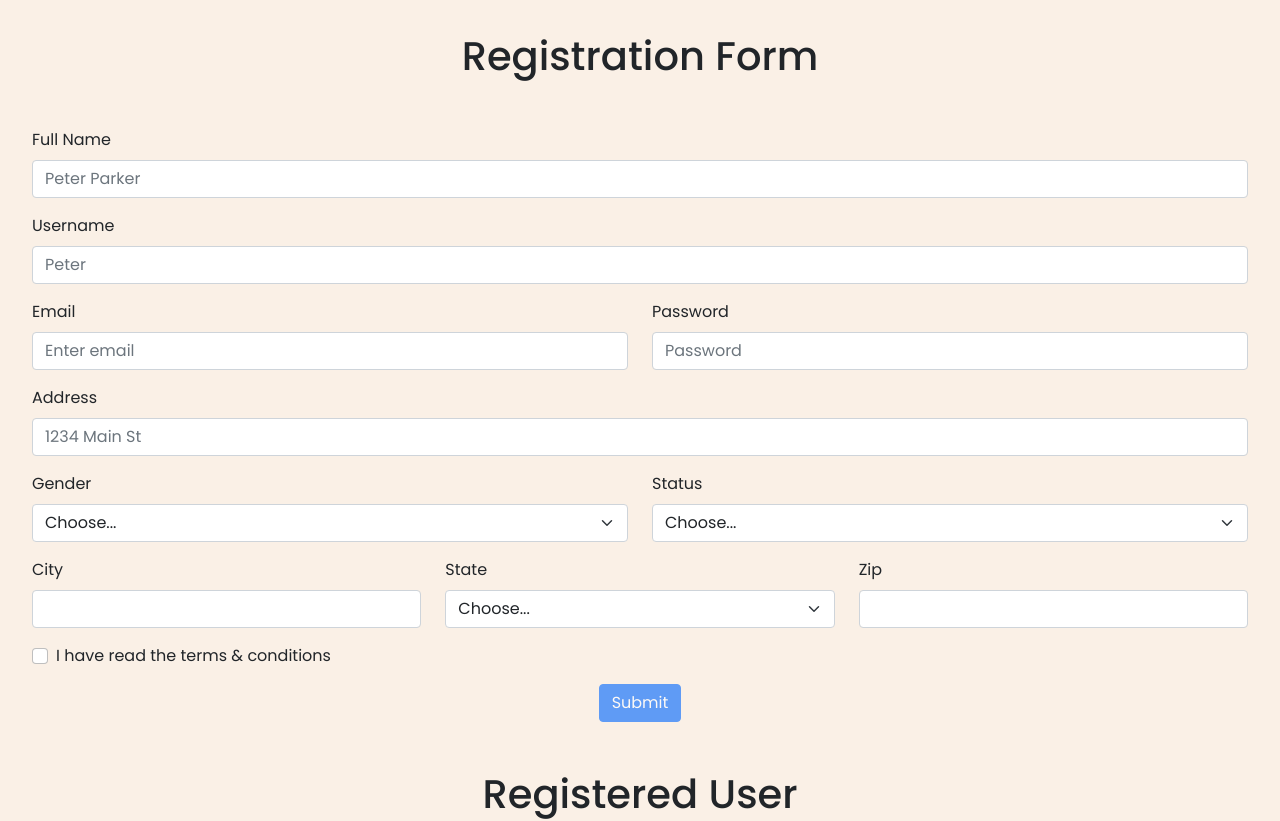
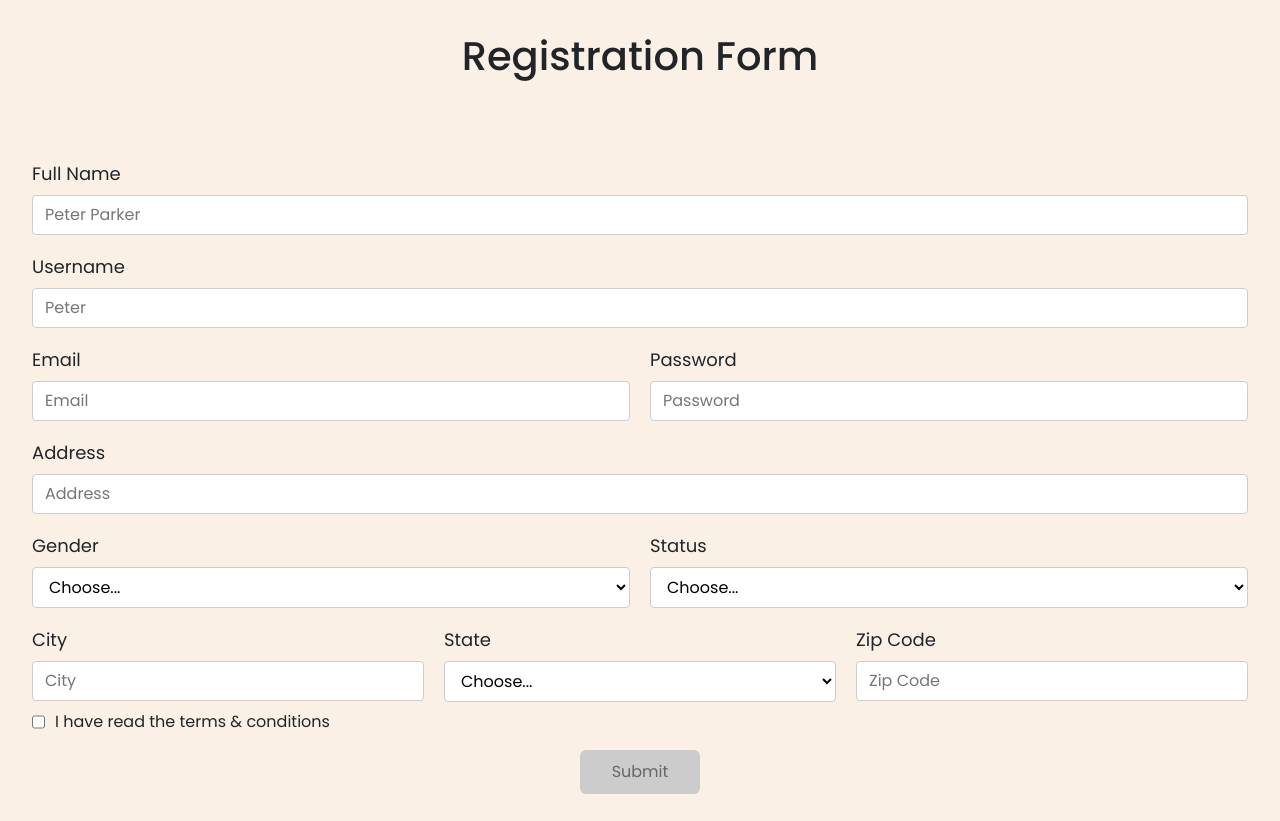
Before and after one commit to regovariff/registrationForm, a React (Vite) app: page / in a window 1280 px wide. Shown: the top 821 px of the page. Built offline with nearby package versions, Linux system fonts and the light colour scheme.

Commit message:
edit form body

```diff
--- a/src/App.css
+++ b/src/App.css
@@ -13,6 +13,13 @@
   text-align: left;
 }
 
+/* registration form start */
+
+.regForm {
+  margin-top: 5rem;
+  margin-bottom: 5rem;
+}
+
 .inputContainer{
   width: 100%;
   padding: 7px 12px;
@@ -23,3 +30,63 @@
   border-radius: 4px;
   box-sizing: border-box;
 }
+
+.regForm .item label{
+  display: block;
+    margin-top: 10px;
+    font-size: 18px;
+    text-align: left;
+}
+
+.regForm .itemhorizontal{
+  display: flex;
+  gap: 20px;
+}
+
+.regForm .itemhorizontal .item{
+  width: 50%;
+}
+
+.checkForm{
+  display: flex;
+  text-align: left;
+  gap: 10px;
+}
+
+.checkForm input[type=checkbox]{
+  display: inline-block;
+  background-color: white;
+  border: 1px solid #ccc;
+  border-radius: 4px;
+  box-sizing: border-box;
+}
+
+/* registration form end */
+
+/* button start */
+
+.button {
+  background-color: chocolate;
+  border: none;
+  color: white;
+  padding: 10px 32px;
+  text-align: center;
+  text-decoration: none;
+  display: inline-block;
+  margin: 4px 2px;
+  cursor: pointer;
+  border-radius: 6px;
+  margin-top: 1rem;
+}
+
+.button:hover {
+  background-color: #C4A484;
+}
+
+.button:disabled {
+  background-color: #ccc;
+  color: #666;
+  cursor: not-allowed;
+}
+
+/* button end */
--- a/src/components/FormBody.tsx
+++ b/src/components/FormBody.tsx
@@ -1,8 +1,4 @@
 import { useState, useEffect, useMemo } from "react";
-import Button from "react-bootstrap/Button";
-import Col from "react-bootstrap/Col";
-import Form from "react-bootstrap/Form";
-import Row from "react-bootstrap/Row";
 
 import { StateList } from "../data/StateList";
 
@@ -69,7 +65,7 @@ function FormBody() {
         const updatedPersons = [...persons, newPerson];
         localStorage.setItem("persons", JSON.stringify(updatedPersons));
       } else {
-        window.alert("Fill all the information")
+        window.alert("Fill all the information");
       }
     } else {
       console.log("please agree first");
@@ -87,133 +83,170 @@ function FormBody() {
 
   return (
     <>
-      <Form className="mainform mb-5 mt-5" onSubmit={handleSubmit}>
-        <Form.Group className="mb-3" controlId="formGridFullName">
-          <Form.Label>Full Name</Form.Label>
-          <Form.Control
+      <div className="regForm">
+        <form onSubmit={handleSubmit}>
+          <div className="item">
+            <label htmlFor="fullname">Full Name</label>
+            <input
+              className="inputContainer"
+              type="text"
+              value={person.fullname}
+              onChange={(e: React.ChangeEvent<HTMLInputElement>) =>
+                setPerson({ ...person, fullname: e.target.value })
+              }
               placeholder="Peter Parker"
-            value={person.fullname}
-            onChange={(e: React.ChangeEvent<HTMLInputElement>) => setPerson({ ...person, fullname: e.target.value })}
             />
-        </Form.Group>
+          </div>
 
-        <Form.Group className="mb-3" controlId="formGridUserName">
-          <Form.Label>Username</Form.Label>
-          <Form.Control
+          <div className="item">
+            <label htmlFor="fullname">Username</label>
+            <input
+              className="inputContainer"
+              type="text"
+              value={person.username}
+              onChange={(e: React.ChangeEvent<HTMLInputElement>) =>
+                setPerson({ ...person, username: e.target.value })
+              }
               placeholder="Peter"
-            value={person.username}
-            onChange={(e: React.ChangeEvent<HTMLInputElement>) => setPerson({ ...person, username: e.target.value })}
             />
-        </Form.Group>
+          </div>
 
-        <Row className="mb-3">
-          <Form.Group as={Col} controlId="formGridEmail">
-            <Form.Label>Email</Form.Label>
-            <Form.Control
+          <div className="itemhorizontal">
+            <div className="item">
+              <label htmlFor="email">Email</label>
+              <input
+                className="inputContainer"
                 type="email"
-              placeholder="Enter email"
                 value={person.email}
-              onChange={(e: React.ChangeEvent<HTMLInputElement>) => setPerson({ ...person, email: e.target.value })}
+                onChange={(e: React.ChangeEvent<HTMLInputElement>) =>
+                  setPerson({ ...person, email: e.target.value })
+                }
+                placeholder="Email"
               />
-          </Form.Group>
+            </div>
 
-          <Form.Group as={Col} controlId="formGridPassword">
-            <Form.Label>Password</Form.Label>
-            <Form.Control
+            <div className="item">
+              <label htmlFor="password">Password</label>
+              <input
+                className="inputContainer"
                 type="password"
-              placeholder="Password"
                 value={person.password}
                 onChange={(e: React.ChangeEvent<HTMLInputElement>) =>
                   setPerson({ ...person, password: e.target.value })
                 }
+                placeholder="Password"
               />
-          </Form.Group>
-        </Row>
+            </div>
+          </div>
 
-        <Form.Group className="mb-3" controlId="formGridAddress1">
-          <Form.Label>Address</Form.Label>
-          <Form.Control
-            placeholder="1234 Main St"
+          <div className="item">
+            <label htmlFor="address">Address</label>
+            <input
+              className="inputContainer"
+              type="text"
               value={person.address}
-            onChange={(e: React.ChangeEvent<HTMLInputElement>) => setPerson({ ...person, address: e.target.value })}
+              onChange={(e: React.ChangeEvent<HTMLInputElement>) =>
+                setPerson({ ...person, address: e.target.value })
+              }
+              placeholder="Address"
             />
-        </Form.Group>
+          </div>
 
-        <Row className="mb-3">
-          <Form.Group as={Col} controlId="formGridGender">
-            <Form.Label>Gender</Form.Label>
-            <Form.Select
-              defaultValue="Choose..."
+          <div className="itemhorizontal">
+            <div className="item">
+              <label htmlFor="gender">Gender</label>
+              <select
+                name="gender"
+                className="inputContainer"
+                defaultValue={"Choose..."}
                 value={person.gender}
-              onChange={(e: React.ChangeEvent<HTMLSelectElement>) => setPerson({ ...person, gender: e.target.value })}
+                onChange={(e: React.ChangeEvent<HTMLSelectElement>) =>
+                  setPerson({ ...person, gender: e.target.value })
+                }
               >
-              <option>Choose...</option>
-              <option>Male</option>
-              <option>Female</option>
-            </Form.Select>
-          </Form.Group>
+                <option value="">Choose...</option>
+                <option value="Male">Male</option>
+                <option value="Female">Female</option>
+              </select>
+            </div>
 
-          <Form.Group as={Col} controlId="formGridStatus">
-            <Form.Label>Status</Form.Label>
-            <Form.Select
+            <div className="item">
+              <label htmlFor="status">Status</label>
+              <select
+                name="status"
+                className="inputContainer"
                 defaultValue="Choose..."
                 value={person.status}
-              onChange={(e: React.ChangeEvent<HTMLSelectElement>) => setPerson({ ...person, status: e.target.value })}
+                onChange={(e: React.ChangeEvent<HTMLSelectElement>) =>
+                  setPerson({ ...person, status: e.target.value })
+                }
               >
-              <option>Choose...</option>
-              <option>Single</option>
-              <option>Married</option>
-              <option>Prefer not to say</option>
-            </Form.Select>
-          </Form.Group>
-        </Row>
+                <option value="">Choose...</option>
+                <option value="Single">Single</option>
+                <option value="Married">Married</option>
+                <option value="Prefer not to say">Prefer not to say</option>
+              </select>
+            </div>
+          </div>
 
-        <Row className="mb-3">
-          <Form.Group as={Col} controlId="formGridCity">
-            <Form.Label>City</Form.Label>
-            <Form.Control
+          <div className="itemhorizontal">
+            <div className="item">
+              <label htmlFor="city">City</label>
+              <input
+                className="inputContainer"
+                type="text"
                 value={person.city}
-              onChange={(e: React.ChangeEvent<HTMLInputElement>) => setPerson({ ...person, city: e.target.value })}
+                onChange={(e: React.ChangeEvent<HTMLInputElement>) =>
+                  setPerson({ ...person, city: e.target.value })
+                }
+                placeholder="City"
               />
-          </Form.Group>
+            </div>
 
-          <Form.Group as={Col} controlId="formGridState">
-            <Form.Label>State</Form.Label>
-            <Form.Select
+            <div className="item">
+              <label htmlFor="status">State</label>
+              <select
+                name="status"
+                className="inputContainer"
                 defaultValue="Choose..."
                 value={person.state}
-              onChange={(e: React.ChangeEvent<HTMLSelectElement>) => setPerson({ ...person, state: e.target.value })}
+                onChange={(e: React.ChangeEvent<HTMLSelectElement>) =>
+                  setPerson({ ...person, state: e.target.value })
+                }
               >
                 <option>Choose...</option>
                 {StateList.map((stateName, index: any) => (
                   <option key={index}>{stateName}</option>
                 ))}
-            </Form.Select>
-          </Form.Group>
+              </select>
+            </div>
 
-          <Form.Group as={Col} controlId="formGridZip">
-            <Form.Label>Zip</Form.Label>
-            <Form.Control
-              onChange={(e: React.ChangeEvent<HTMLInputElement>) => setPerson({ ...person, zip: parseInt(e.target.value, 10) })}
+            <div className="item">
+              <label htmlFor="zip">Zip Code</label>
+              <input
+                className="inputContainer"
+                type="text"
+                onChange={(e: React.ChangeEvent<HTMLInputElement>) =>
+                  setPerson({ ...person, zip: parseInt(e.target.value, 10) })
+                }
+                placeholder="Zip Code"
               />
-          </Form.Group>
-        </Row>
+            </div>
+          </div>
 
-        <Form.Group className="mb-3" id="formGridCheckbox">
-          <Form.Check
-            type="checkbox"
-            label="I have read the terms & conditions"
-            checked={check}
-            onChange={handleCheckbox}
-          />
-        </Form.Group>
+          <div className="checkForm">
+            <input type="checkbox" checked={check} onChange={handleCheckbox} />
+            <label htmlFor="vehicle1">
+              {" "}
+              I have read the terms & conditions
+            </label>
+          </div>
 
-        <div className="text-center">
-          <Button variant="primary" type="submit" disabled={!check}>
-            Submit
-          </Button>
+          <div className="buttonBorder">
+            <button className="button" type="submit" disabled={!check}>Submit</button>
           </div>
-      </Form>
+        </form>
+      </div>
     </>
   );
 }
```
Lines whose indentation alone changed are shown as unchanged.
